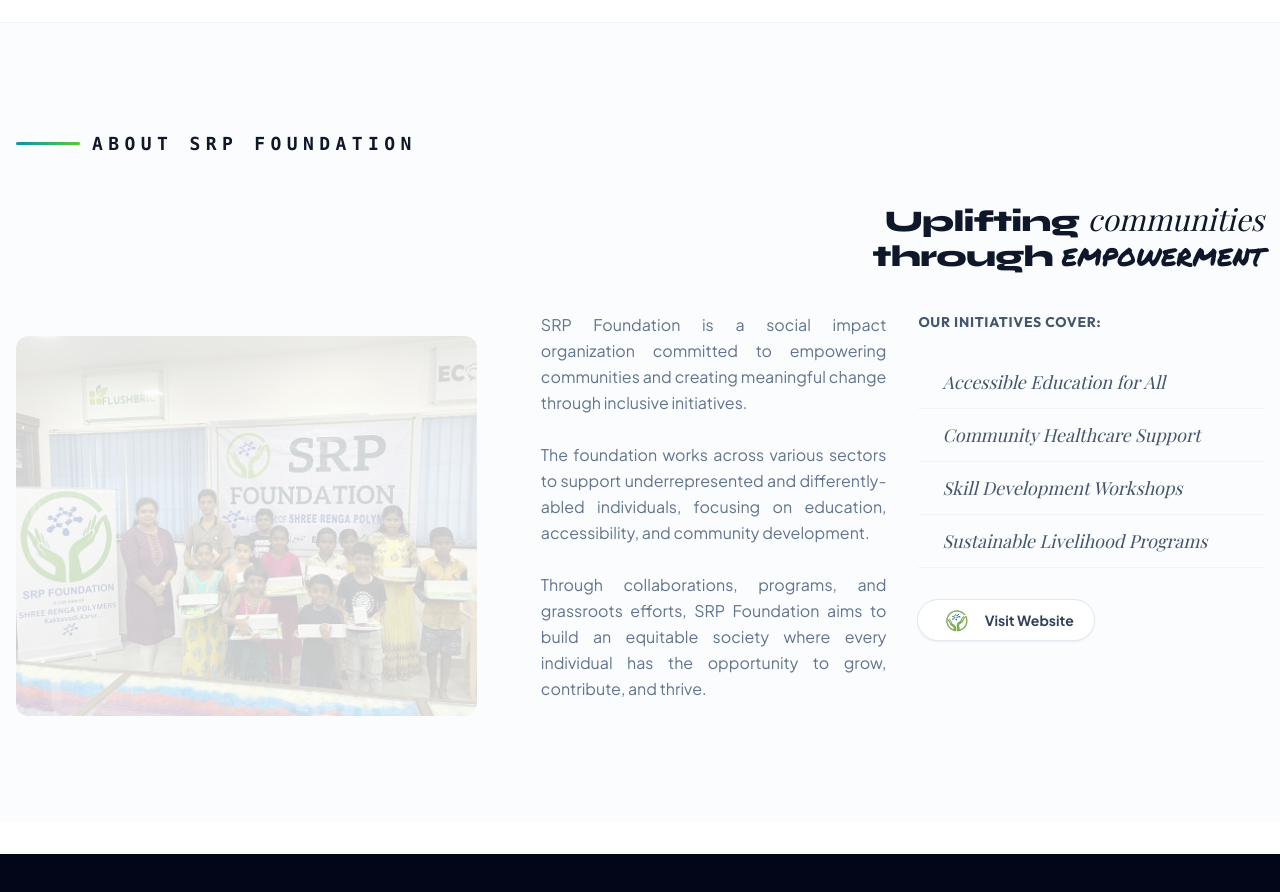
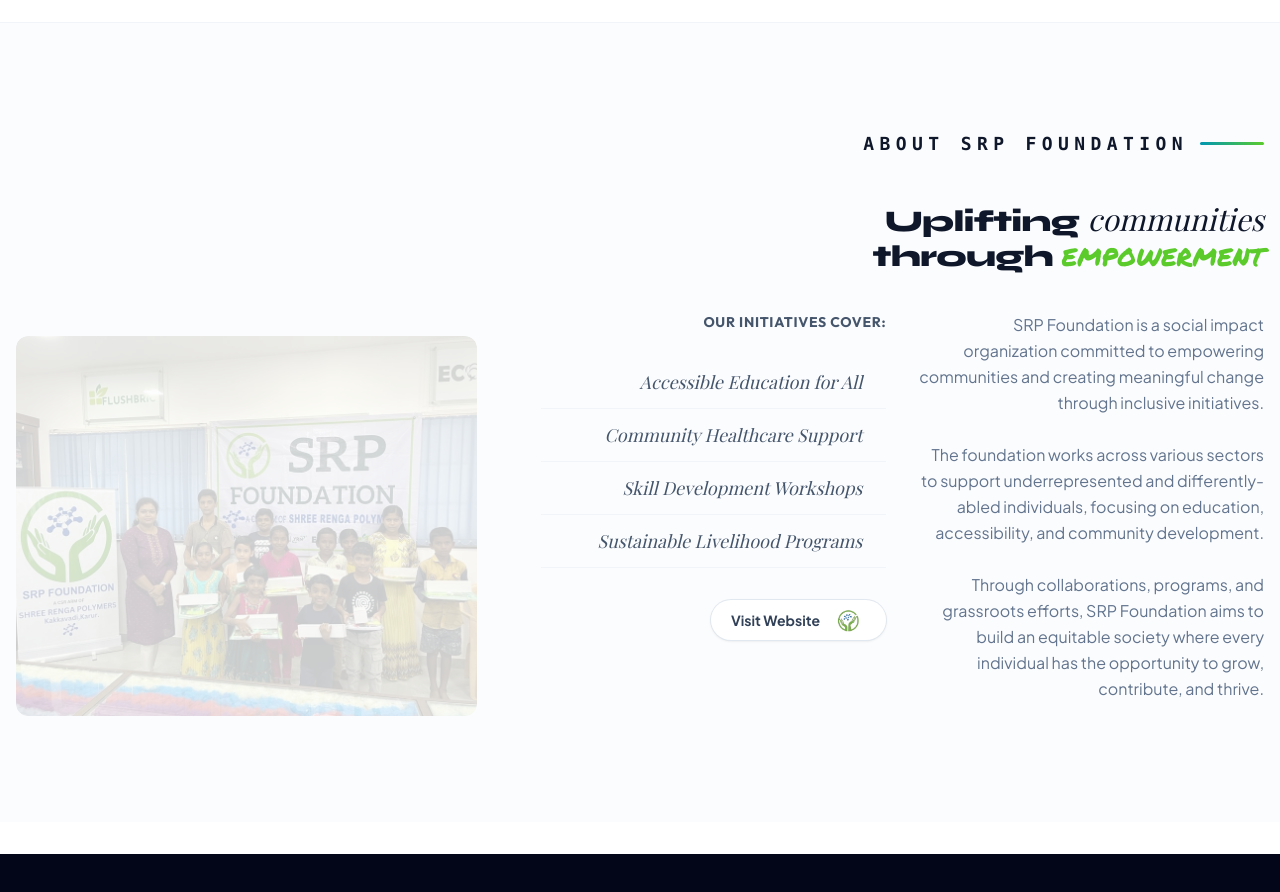
Before and after one commit to Mithunp123/Vyuga, a React (Vite) app in the folder frontend/: page /about in a window 1280 px wide. Shown: the part 3400-4292 px from the top of the page. Built offline with nearby package versions, Linux system fonts and the light colour scheme; a web font is replaced by a local one.

Commit message:
about SRP

```diff
--- a/frontend/src/components/About.jsx
+++ b/frontend/src/components/About.jsx
@@ -604,14 +604,14 @@ export default function About() {
         <div id="about-srp" className="relative mx-auto max-w-7xl px-4 border-t border-slate-100 bg-slate-50/50 min-h-screen flex flex-col justify-center">
           <div className="relative">
             <motion.div
-              initial={{ opacity: 0, x: -30 }}
+              initial={{ opacity: 0, x: 30 }}
               whileInView={{ opacity: 1, x: 0 }}
               viewport={{ once: true }}
               transition={{ duration: 0.6 }}
-              className="flex items-center gap-3"
+              className="flex items-center justify-end gap-3"
             >
+              <span className="font-mono text-sm sm:text-lg font-semibold tracking-[0.3em] text-brand-lime text-right">ABOUT SRP FOUNDATION</span>
               <div className="gradient-line w-16" />
-              <span className="font-mono text-sm sm:text-lg font-semibold tracking-[0.3em] text-brand-lime">ABOUT SRP FOUNDATION</span>
             </motion.div>
 
             <div className="mt-12 grid gap-16 lg:grid-cols-5 items-start">
@@ -639,7 +639,7 @@ export default function About() {
                   </motion.div>
               </div>
 
-              {/* RIGHT Side: Header + Text + Initiatives (col-span-3) */}
+              {/* RIGHT Side: Header + Initiatives + Text (col-span-3) */}
               <div className="lg:col-span-3 flex flex-col">
                 <div className="space-y-1 mb-10 text-right">
                   <motion.div
@@ -664,29 +664,16 @@ export default function About() {
                     <span className="font-hero text-[3vw] font-black leading-[0.9] tracking-tight text-slate-900 sm:text-xl lg:text-3xl">
                       through{' '}
                     </span>
-                    <span className="font-marker text-[3vw] leading-[0.9] text-brand-lime sm:text-xl lg:text-3xl">
+                    <span className="font-marker text-[3vw] leading-[0.9] text-[#5BCB2B] sm:text-xl lg:text-3xl">
                       empowerment
                     </span>
                   </motion.div>
                 </div>
 
                 <div className="grid grid-cols-1 md:grid-cols-2 gap-8 items-start">
-                  <motion.div
-                    initial={{ opacity: 0, y: 20 }}
-                    whileInView={{ opacity: 1, y: 0 }}
-                    viewport={{ once: true }}
-                    transition={{ duration: 0.6, delay: 0.3 }}
-                  >
-                    <p className="text-sm leading-relaxed text-slate-500 sm:text-base text-justify">
-                      SRP Foundation is a social impact organization committed to empowering communities and creating meaningful change through inclusive initiatives.
-                      <br /><br />
-                      The foundation works across various sectors to support underrepresented and differently-abled individuals, focusing on education, accessibility, and community development.
-                      <br /><br />
-                      Through collaborations, programs, and grassroots efforts, SRP Foundation aims to build an equitable society where every individual has the opportunity to grow, contribute, and thrive.
-                    </p>
-                  </motion.div>
 
-                  <div className="flex flex-col h-full">
+                  {/* INITIATIVES (Middle) */}
+                  <div className="flex flex-col h-full text-right">
                     <p className="mb-6 font-display text-sm font-bold text-slate-600 uppercase tracking-wider">
                       Our initiatives cover:
                     </p>
@@ -703,10 +690,10 @@ export default function About() {
                           whileInView={{ opacity: 1, x: 0 }}
                           viewport={{ once: true }}
                           transition={{ duration: 0.5, delay: 0.3 + idx * 0.1 }}
-                          className="group flex items-start gap-4 border-b border-slate-100 py-3 transition-colors hover:border-brand-lime/30"
+                          className="group flex flex-row-reverse items-start gap-4 border-b border-slate-100 py-3 transition-colors hover:border-brand-lime/30"
                         >
                           <span className="mt-2 h-2 w-2 shrink-0 rounded-full bg-brand-lime" />
-                          <span className="text-base sm:text-lg transition-all duration-500 font-serif italic text-slate-600 group-hover:translate-x-2">
+                          <span className="text-base sm:text-lg transition-all duration-500 font-serif italic text-slate-600 group-hover:-translate-x-2">
                             {item}
                           </span>
                         </motion.div>
@@ -717,19 +704,36 @@ export default function About() {
                       whileInView={{ opacity: 1, y: 0 }}
                       viewport={{ once: true }}
                       transition={{ duration: 0.6, delay: 0.7 }}
-                      className="mt-8 flex"
+                      className="mt-8 flex justify-end"
                     >
                       <a
                         href="https://www.shreerengapolymers.com/srp-foundation-plants-1600-trees-at-valluvar-college-of-science-and-management-karur/"
                         target="_blank"
                         rel="noopener noreferrer"
-                        className="group inline-flex items-center gap-2.5 rounded-full bg-white px-5 py-2 text-sm font-bold text-slate-700 shadow-sm ring-1 ring-slate-200 transition-all hover:bg-brand-lime hover:text-white hover:ring-brand-lime"
+                        className="group inline-flex flex-row-reverse items-center gap-2.5 rounded-full bg-white px-5 py-2 text-sm font-bold text-slate-700 shadow-sm ring-1 ring-slate-200 transition-all hover:bg-brand-lime hover:text-white hover:ring-brand-lime"
                       >
                         <img src={logoSrpIcon} alt="SRP Icon" className="h-6 w-auto object-contain rounded-full transition-transform group-hover:scale-110" />
                         Visit Website
                       </a>
                     </motion.div>
                   </div>
+
+                  {/* PARAGRAPH (Right) */}
+                  <motion.div
+                    initial={{ opacity: 0, y: 20 }}
+                    whileInView={{ opacity: 1, y: 0 }}
+                    viewport={{ once: true }}
+                    transition={{ duration: 0.6, delay: 0.3 }}
+                  >
+                    <p className="text-sm leading-relaxed text-slate-500 sm:text-base text-right">
+                      SRP Foundation is a social impact organization committed to empowering communities and creating meaningful change through inclusive initiatives.
+                      <br /><br />
+                      The foundation works across various sectors to support underrepresented and differently-abled individuals, focusing on education, accessibility, and community development.
+                      <br /><br />
+                      Through collaborations, programs, and grassroots efforts, SRP Foundation aims to build an equitable society where every individual has the opportunity to grow, contribute, and thrive.
+                    </p>
+                  </motion.div>
+
                 </div>
               </div>
 
--- a/frontend/src/pages/AttendRegister.jsx
+++ b/frontend/src/pages/AttendRegister.jsx
@@ -71,7 +71,7 @@ const INNOVATION_TRACKS = [
   },
   {
     title: 'Innovation Fest',
-    accent: 'Innovator (Specially Abled)',
+    accent: 'By Specially Abled',
     description:
       'Specially abled individuals showcase their innovative solutions and entrepreneurial ideas to create an inclusive world.',
     details: [
--- a/frontend/src/pages/InnovationUnifiedForm.jsx
+++ b/frontend/src/pages/InnovationUnifiedForm.jsx
@@ -9,7 +9,7 @@ import SubmitLoader from '../components/SubmitLoader.jsx'
 const INNOVATION_TYPE_OPTIONS = [
   { value: '', label: 'Select one' },
   { value: 'for_specially_abled', label: 'For Specially Abled' },
-  { value: 'by_specially_abled', label: 'Innovator (Specially Abled)' },
+  { value: 'by_specially_abled', label: 'By Specially Abled' },
 ]
 
 const THEME_OPTIONS = [
```
